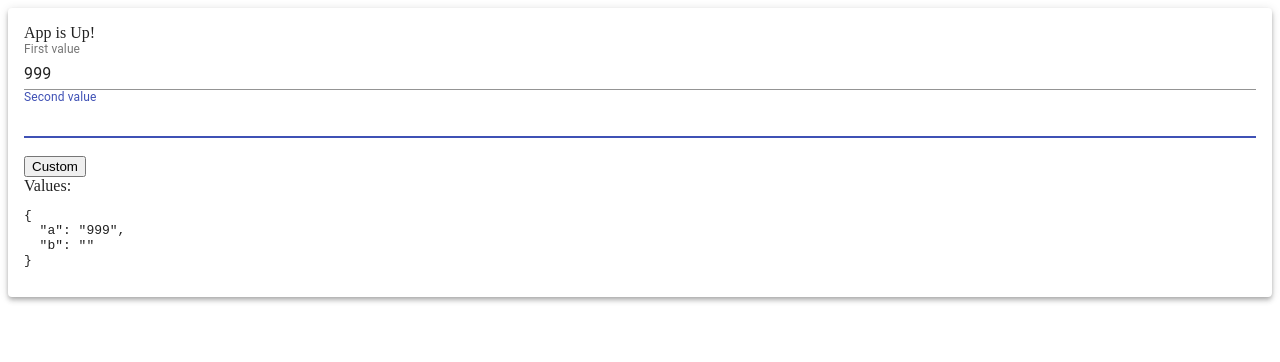
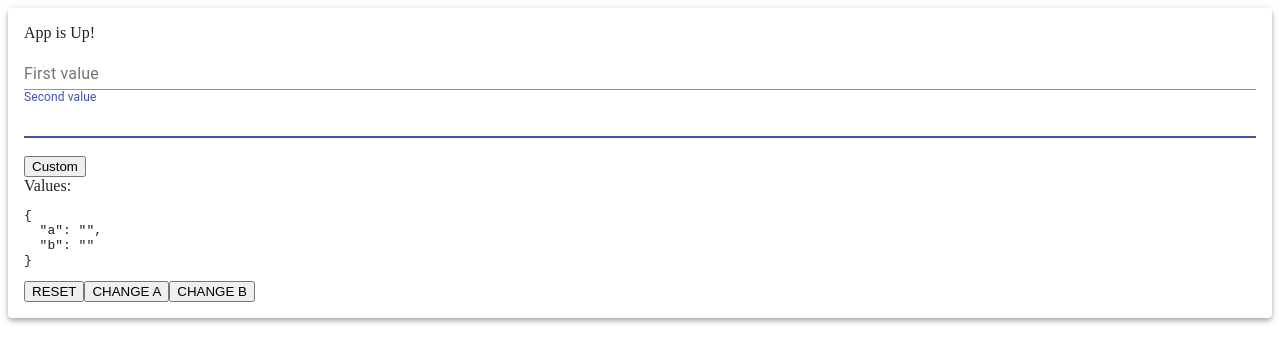
Before and after one commit to wigy/react-interactive-stateful-process, a React app: page / in a window 1280 px wide. Shown: the top 362 px of the page. Built offline with nearby package versions, Linux system fonts and the light colour scheme.

Commit message:
Fix text element update.

```diff
--- a/example/App.tsx
+++ b/example/App.tsx
@@ -1,4 +1,5 @@
 import React from 'react';
+import { observable } from 'mobx'
 import { Paper } from '@material-ui/core'
 import { RISP } from '../src/RISP';
 import { ViewElement } from '../src/Elements/ViewElement';
@@ -10,6 +11,7 @@ import { Trigger, TriggerHandler, TriggerValues } from '../src/Triggers';
 import { ActionEngine } from '../src/ActionEngine';
 import { ActionHandler } from '../src/Actions';
 import { Element } from '../src/Elements/index';
+import { observer } from 'mobx-react';
 
 // Example of custom triggers, elements and action handlers.
 // Setup:
@@ -54,16 +56,16 @@ const customActionHandler: ActionHandler<CustomSetup, CustomElement> = async (tr
 }
 ActionEngine.register('custom', customActionHandler)
 
-const App = () => {
+const App = observer(() => {
 
   const setup: CustomSetup = {
     sample: 999
   }
 
-  const values: TriggerValues = {
-    a: '999',
+  let values: TriggerValues = observable({
+    a: '',
     b: ''
-  }
+  })
 
   // TODO: Cannot define yet element type smoothly here. Need to reorganize types a bit.
   const element = {
@@ -95,13 +97,17 @@ const App = () => {
     ]
   }
 
+  // TODO: Observables do not cause change in TextElement.
   return (
     <Paper style={{ padding: '1rem' }} elevation={4}>
       App is Up!
       <br />
       <RISP element={element} values={values} setup={setup}/>
+      <button onClick={() => { values.a = ''; values.b = ''}}>RESET</button>
+      <button onClick={() => { values.a = 'ABCDE' }}>CHANGE A</button>
+      <button onClick={() => { values.b = 'FGHIJ' }}>CHANGE B</button>
     </Paper>
   );
-}
+})
 
 export default App;
--- a/src/Actions/Post.ts
+++ b/src/Actions/Post.ts
@@ -17,8 +17,11 @@ import { Trigger } from '../Triggers'
  * @returns
  */
 export const postActionHandler: ActionHandler = async (trigger: Trigger, props: RenderingProps) => {
-  const { element } = props
+  const { element, setup } = props
   if (isActiveElement(element)) {
+    if (!setup.postUrl) {
+      throw new Error(`Cannot use POST action when setup does not define 'postUrl'.`)
+    }
     console.log('TODO: POST', props.values)
   }
   return { success: true }
--- a/src/Elements/TextElement.tsx
+++ b/src/Elements/TextElement.tsx
@@ -3,7 +3,7 @@ import { useTranslation } from 'react-i18next'
 import { TextField } from '@material-ui/core'
 import { Renderer, RenderingProps } from "../Rendering"
 import { ActiveElement } from "./ActiveElement"
-import { NamedElement } from "./NamedElement"
+import { isNamedElement, NamedElement } from "./NamedElement"
 
 /**
  * A text editing element.
@@ -24,17 +24,17 @@ export const TextRenderer: Renderer = (props: RenderingProps) => {
   if (!isTextElement(element)) {
     return <></>
   }
+
   const { t } = useTranslation()
   const label = element.label ? element.label : t(`label-${element.name}`)
-  const [value, setValue] = React.useState(element.value)
+
   return <TextField
     label={label}
-    value={value}
+    value={element.value}
     error={false}
     autoFocus
     fullWidth
     onChange={(e) => {
-      setValue(e.target.value)
       if (element.actionHandler) element.actionHandler({ type: 'onChange', name: element.name, value: e.target.value }, props)
     }}
     onKeyPress={() => null}
```
Also changed, not shown: 2 other files (tests, documents, lock files or other folders).
